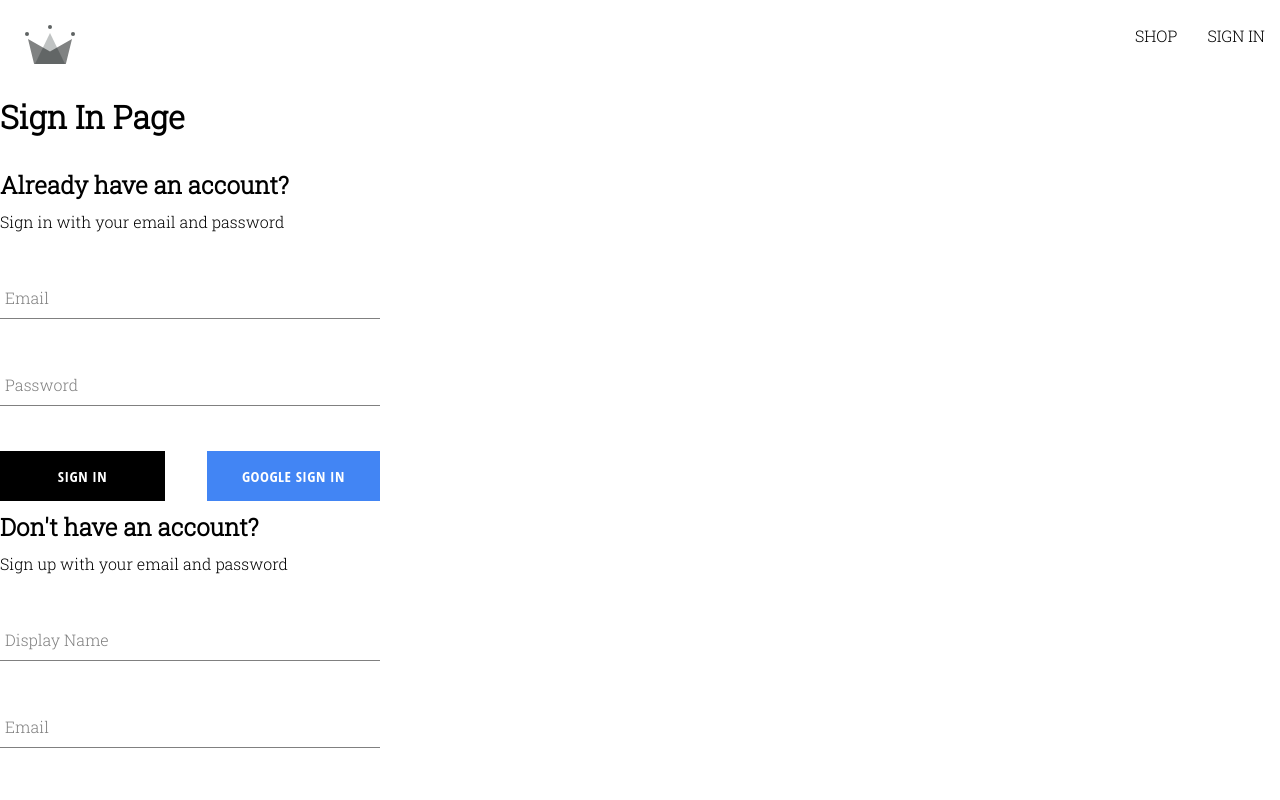
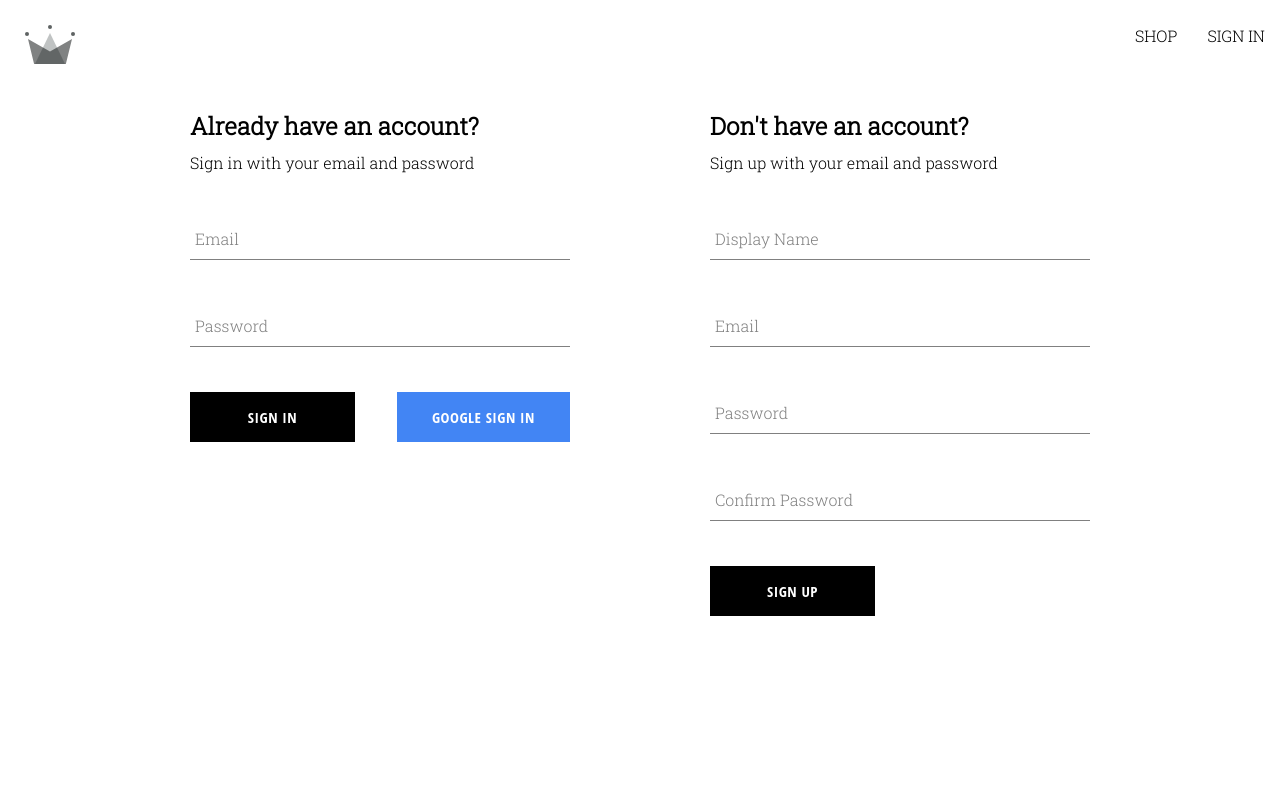
Before and after one commit to simi360/DemoClothing, a React (Create React App) app: page /auth in a window 1280 px wide. Shown: the top 800 px of the page. Built offline with nearby package versions, Linux system fonts and the light colour scheme.

Commit message:
Adding the scss for authentication route component

```diff
--- a/src/components/sign-in-form/sign-in-form.component.jsx
+++ b/src/components/sign-in-form/sign-in-form.component.jsx
@@ -34,12 +34,12 @@
             console.log(response);
             resetFormFields();
         } catch (error){
-            if (error.code === 'auth/email-already-in-use'){
-                alert('Unable to create user, email already in use');
-            } else if (error.code === 'auth/weak-password'){
-                alert('Password should be at least 6 characters, try again');
+            if (error.code === 'auth/wrong-password'){
+                alert('Incorrect Email/Password. Please try again.');
+            } else if (error.code === 'auth/user-not-found') {
+                alert('No user associated with this email. Please sign up');
             }else {
-                console.log('User creation encounteres an error', error);
+                console.log('Error while signing in: ', error);
             }
         }
     }
@@ -72,7 +72,7 @@
             />
             <div className="buttons-container">
                 <Button type='submit'>Sign In </Button>
-                <Button buttonType='google' onClick={signInWithGoogle}>Google Sign In</Button>
+                <Button type='button' buttonType='google' onClick={signInWithGoogle}>Google Sign In</Button>
             </div>
             </form>
         </div>
--- a/src/routes/authentication/authentication.component.jsx
+++ b/src/routes/authentication/authentication.component.jsx
@@ -4,6 +4,7 @@
 // import {auth} from '../../utils/firebase/firebase.utils'
 import SignUpForm from '../../components/sign-up-form/sign-up-form.component';
 import SignInForm from '../../components/sign-in-form/sign-in-form.component';
+import './authentication.styles.scss'
 
 const Authentication = () => {
     // eslint-disable-next-line react-hooks/exhaustive-deps
@@ -17,8 +18,7 @@
 
 
     return (
-        <div>
-            <h1> Sign In Page</h1>
+        <div className='authentication-container'>
             <SignInForm />
             <SignUpForm />
         </div>
--- /dev/null
+++ b/src/routes/authentication/authentication.styles.scss
@@ -0,0 +1,6 @@
+.authentication-container{
+    display: flex;
+    width: 900px;
+    justify-content: space-between;
+    margin: 30px auto;
+}
```
